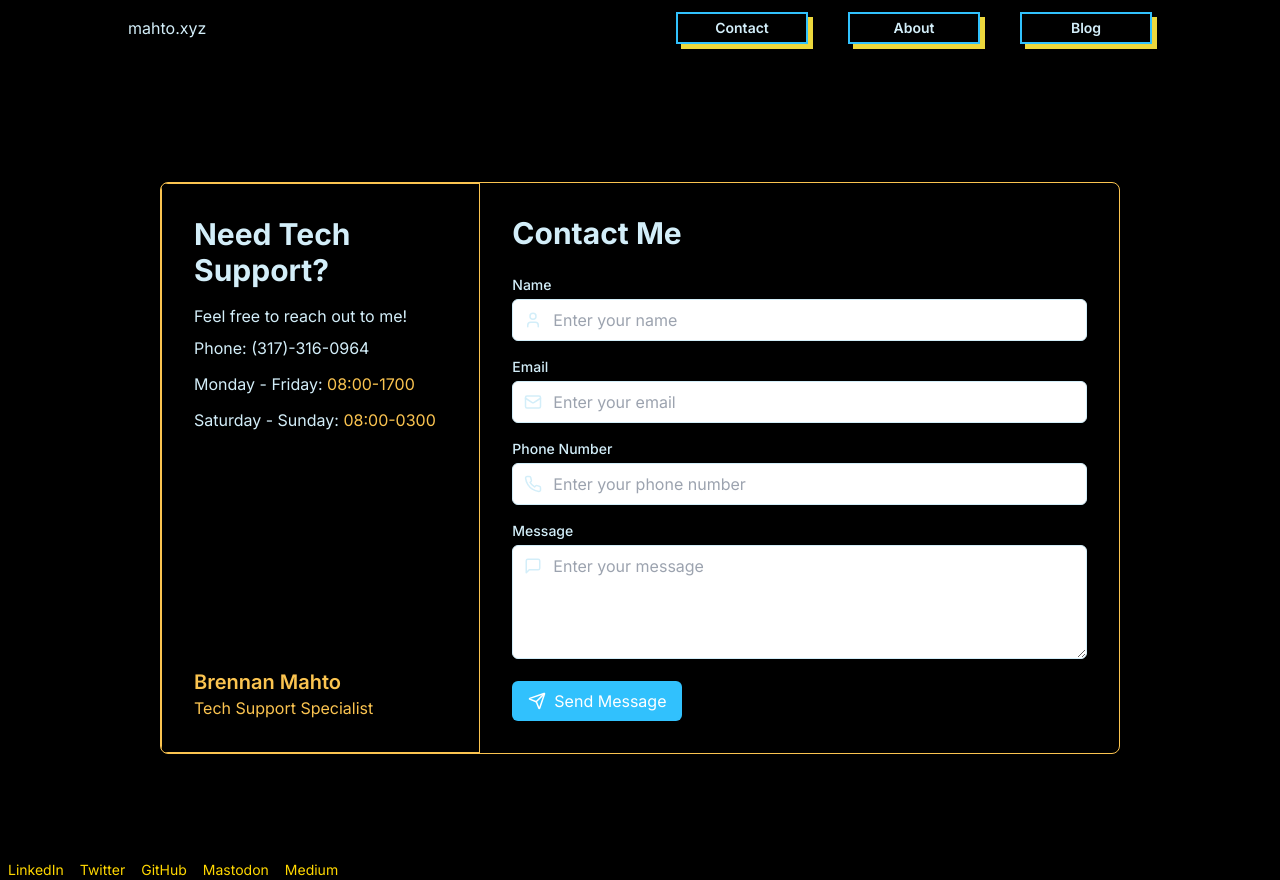
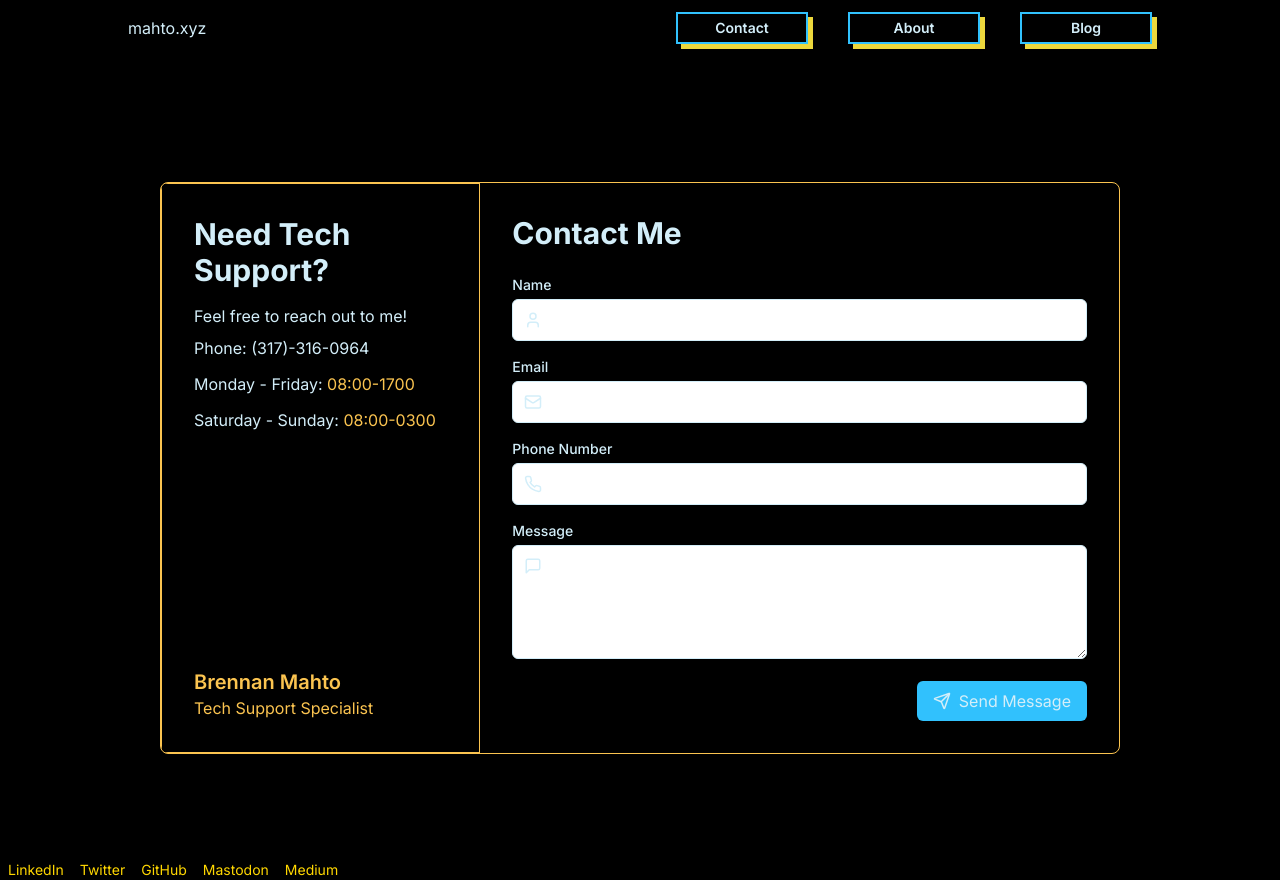
Before and after one commit to bluDuckB3ar/mahto-xyz, a Next.js app: page /contact in a window 1280 px wide. Built offline with nearby package versions, Linux system fonts and the light colour scheme.

Commit message:
modified:   src/app/(pages)/contact/page.tsx

```diff
--- a/src/app/(pages)/contact/page.tsx
+++ b/src/app/(pages)/contact/page.tsx
@@ -1,5 +1,5 @@
 "use client";
-import React, { useState, ChangeEvent, useEffect } from 'react';
+import React, { useState, ChangeEvent, FormEvent, useEffect } from 'react';
 import { Send, Phone, User, Mail, MessageSquare } from 'lucide-react';
 import Alert from "@/components/ui/alert";
 import { useForm, ValidationError } from '@formspree/react';
@@ -27,21 +27,10 @@ const ContactPage: React.FC = () => {
   });
   const [errors, setErrors] = useState<FormErrors>({});
   const [isSubmitted, setIsSubmitted] = useState<boolean>(false);
-
-  // Formspree form ID
   const [state, handleSubmit] = useForm("meojwpyg");
 
   useEffect(() => {
-    if (state.succeeded) {
-      setIsSubmitted(true);
-    }
-  }, [state.succeeded]);
-
-  useEffect(() => {
-    const scriptId = "formspree-script";
-    if (!document.getElementById(scriptId)) {
     const script = document.createElement('script');
-      script.id = scriptId;
     script.src = "https://formspree.io/js/formbutton-v1.min.js";
     script.defer = true;
     document.body.appendChild(script);
@@ -49,17 +38,12 @@ const ContactPage: React.FC = () => {
     return () => {
       document.body.removeChild(script);
     };
-    }
   }, []);
 
   const handleChange = (e: ChangeEvent<HTMLInputElement | HTMLTextAreaElement>) => {
     const { name, value } = e.target;
     setFormData(prev => ({ ...prev, [name]: value }));
     setErrors(prev => ({ ...prev, [name]: '' }));
-  };
-
-  const getInputClassNames = (hasError: boolean) => {
-    return `pl-10 pr-3 py-2 w-full border rounded-md focus:ring-2 focus:ring-duckBlue ${hasError ? 'border-duckBlue' : 'border-duckBlue2'}`;
   };
 
   const validate = (data: FormData): FormErrors => {
@@ -73,16 +57,18 @@ const ContactPage: React.FC = () => {
     return errors;
   };
 
-  const onSubmit = (e: React.FormEvent) => {
+  const handleFormSubmit = (e: FormEvent<HTMLFormElement>) => {
     e.preventDefault();
     const validationErrors = validate(formData);
-
-    if (Object.keys(validationErrors).length > 0) {
+    if (Object.keys(validationErrors).length === 0) {
+      handleSubmit(e);
+      if (state.succeeded) {
+        setIsSubmitted(true);
+        setFormData({ name: '', email: '', phoneNumber: '', message: '' });
+      }
+    } else {
       setErrors(validationErrors);
-      return;
     }
-
-    handleSubmit(e as React.FormEvent<HTMLFormElement>);
   };
 
   return (
@@ -110,41 +96,37 @@ const ContactPage: React.FC = () => {
           {isSubmitted ? (
             <Alert message="Thank you for your message! I'll get back to you soon." type="success" />
           ) : (
-            <form onSubmit={onSubmit} className="space-y-4">
+            <form onSubmit={handleFormSubmit} className="space-y-4">
               <div>
                 <label htmlFor="name" className="block text-sm font-medium text-duckBlue2 mb-1">Name</label>
                 <div className="relative">
                   <input
-                    className={getInputClassNames(!!errors.name)}
+                    type="text"
                     id="name"
                     name="name"
                     value={formData.name}
                     onChange={handleChange}
-                    placeholder="Enter your name"
+                    className={`pl-10 pr-3 py-2 w-full border rounded-md focus:ring-2 focus:ring-duckBlue ${errors.name ? 'border-duckBlue' : 'border-duckBlue2'}`}
                   />
                   <User className="absolute left-3 top-1/2 transform -translate-y-1/2 text-duckBlue2" size={18} />
                 </div>
                 {errors.name && <p className="mt-1 text-xs text-duckBlue">{errors.name}</p>}
-                <ValidationError prefix="Name" field="name" errors={state.errors} />
               </div>
-
               <div>
                 <label htmlFor="email" className="block text-sm font-medium text-duckBlue2 mb-1">Email</label>
                 <div className="relative">
                   <input
+                    type="email"
                     id="email"
                     name="email"
                     value={formData.email}
                     onChange={handleChange}
-                    className={getInputClassNames(!!errors.email)}
-                    placeholder="Enter your email"
+                    className={`pl-10 pr-3 py-2 w-full border rounded-md focus:ring-2 focus:ring-duckBlue ${errors.email ? 'border-duckBlue' : 'border-duckBlue2'}`}
                   />
                   <Mail className="absolute left-3 top-1/2 transform -translate-y-1/2 text-duckBlue2" size={18} />
                 </div>
                 {errors.email && <p className="mt-1 text-xs text-duckBlue">{errors.email}</p>}
-                <ValidationError prefix="Email" field="email" errors={state.errors} />
               </div>
-
               <div>
                 <label htmlFor="phoneNumber" className="block text-sm font-medium text-duckBlue2 mb-1">Phone Number</label>
                 <div className="relative">
@@ -154,40 +136,39 @@ const ContactPage: React.FC = () => {
                     name="phoneNumber"
                     value={formData.phoneNumber}
                     onChange={handleChange}
-                    className={getInputClassNames(!!errors.phoneNumber)}
-                    placeholder="Enter your phone number"
+                    className={`pl-10 pr-3 py-2 w-full border rounded-md focus:ring-2 focus:ring-duckBlue ${errors.phoneNumber ? 'border-duckBlue' : 'border-duckBlue2'}`}
                   />
                   <Phone className="absolute left-3 top-1/2 transform -translate-y-1/2 text-duckBlue2" size={18} />
                 </div>
                 {errors.phoneNumber && <p className="mt-1 text-xs text-duckBlue">{errors.phoneNumber}</p>}
-                <ValidationError prefix="Phone Number" field="phoneNumber" errors={state.errors} />
               </div>
-
               <div>
                 <label htmlFor="message" className="block text-sm font-medium text-duckBlue2 mb-1">Message</label>
                 <div className="relative">
                   <textarea
-                    className={getInputClassNames(!!errors.message)}
+                    id="message"
                     name="message"
                     value={formData.message}
                     onChange={handleChange}
                     rows={4}
-                    placeholder="Enter your message"
+                    className={`pl-10 pr-3 py-2 w-full border rounded-md focus:ring-2 focus:ring-duckBlue ${errors.message ? 'border-duckBlue' : 'border-duckBlue2'}`}
                   />
                   <MessageSquare className="absolute left-3 top-3 text-duckBlue2" size={18} />
                 </div>
                 {errors.message && <p className="mt-1 text-xs text-duckBlue">{errors.message}</p>}
-                <ValidationError prefix="Message" field="message" errors={state.errors} />
               </div>
-
+              <div className="text-right">
                 <button
                   type="submit"
                   disabled={state.submitting}
-                className="flex items-center justify-center bg-duckBlue text-white py-2 px-4 rounded-md disabled:opacity-50"
+                  className="inline-flex items-center px-4 py-2 bg-duckBlue text-duckBlue2 rounded-md hover:bg-duckYellow hover:text-duckBlue transition-colors duration-300 focus:outline-none focus:ring-2 focus:ring-offset-2 focus:ring-duckBlue"
                 >
                   <Send className="mr-2" size={18} />
                   Send Message
                 </button>
+              </div>
+              <ValidationError prefix="Email" field="email" errors={state.errors} />
+              <ValidationError prefix="Message" field="message" errors={state.errors} />
             </form>
           )}
         </div>
```
Lines whose indentation alone changed are shown as unchanged.
